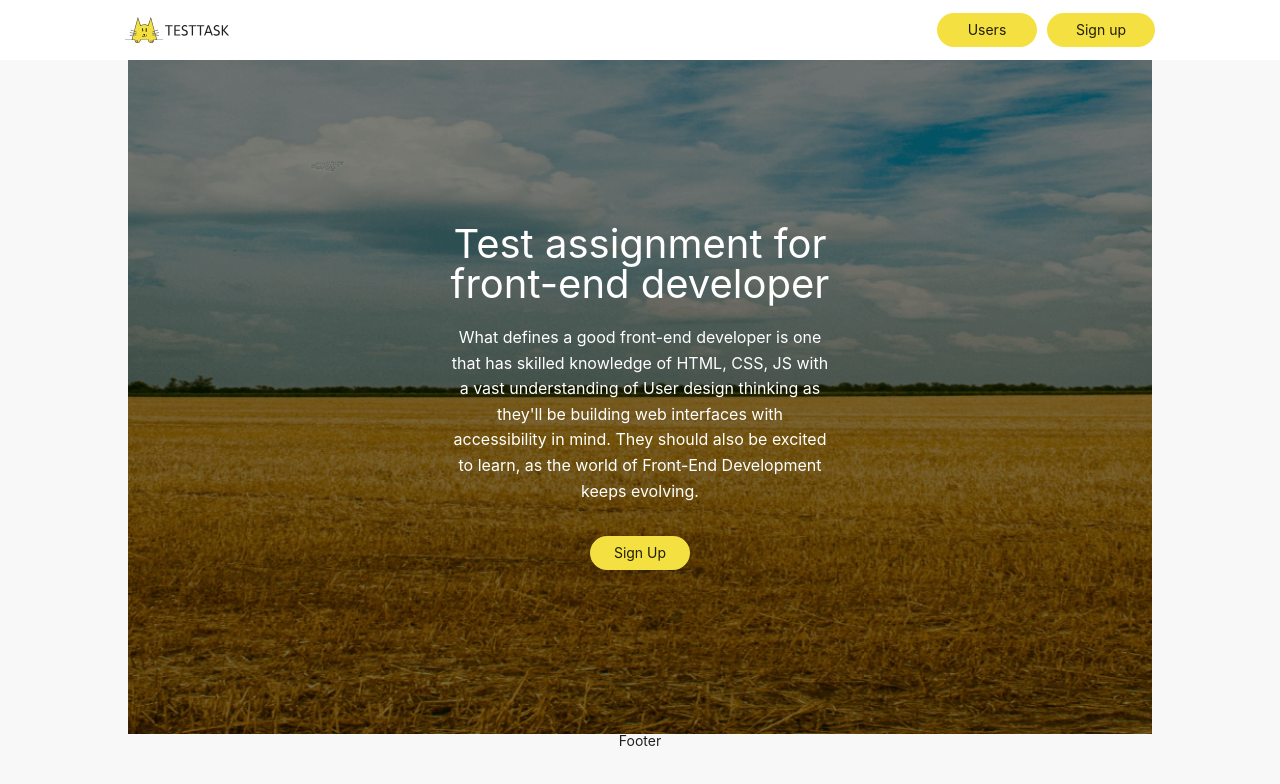
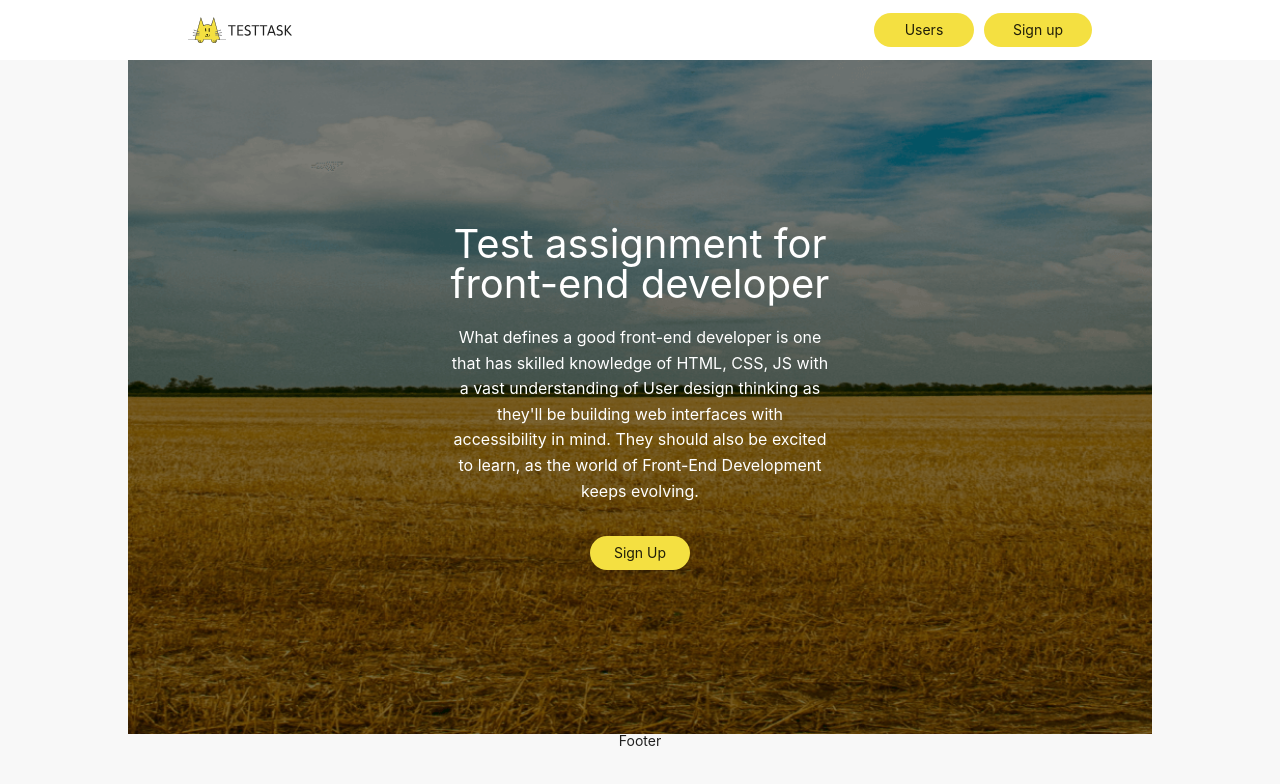
Before and after one commit to dburdin/test-abz, a React (Vite) app: page / in a window 1280 px wide. Shown: the top 784 px of the page. Built offline with nearby package versions, Linux system fonts and the light colour scheme.

Commit message:
fixes of media requests

```diff
--- a/src/components/Header/Header.module.scss
+++ b/src/components/Header/Header.module.scss
@@ -1,4 +1,4 @@
-@import "../../styles/mixins.scss";
+@import "../../styles/utils/mixins.scss";
 
 .header {
   position: fixed;
@@ -33,6 +33,14 @@
 
 @media (min-width: 1025px) {
   .headerContainer {
+    width: 1100px;
+    gap: 0;
+  }
+}
+
+@media (min-width: 2560px) {
+  .headerContainer {
+    width: auto;
     max-width: 1170px;
   }
 }
--- a/src/components/Hero/Hero.module.scss
+++ b/src/components/Hero/Hero.module.scss
@@ -1,5 +1,5 @@
-@import "../../styles/colors.scss";
-@import "../../styles/mixins.scss";
+@import "../../styles/utils/colors.scss";
+@import "../../styles/utils/mixins.scss";
 
 .heroContainer {
   padding-top: 40px;
--- a/src/components/Hero/Hero.tsx
+++ b/src/components/Hero/Hero.tsx
@@ -11,7 +11,7 @@ export const Hero = () => {
           with accessibility in mind. They should also be excited to learn, as the world of
           Front-End Development keeps evolving.
         </p>
-        <a className={styles.signUpButton} href="#sign-up">
+        <a className={styles.signUpButton} id="sign-up">
           Sign Up
         </a>
       </div>
--- a/src/main.tsx
+++ b/src/main.tsx
@@ -1,9 +1,8 @@
 import React from "react";
 import ReactDOM from "react-dom/client";
 
-import "./styles/reset.scss";
-import "./styles/base.scss";
-import "./styles/index.scss";
+import "./styles/base/reset.scss";
+import "./styles/base/general.scss";
 
 import { App } from "./components/App.tsx";
 
--- a/src/styles/base.scss
+++ /dev/null
@@ -1,37 +0,0 @@
-p {
-  font-weight: 400;
-  font-size: 16px;
-  line-height: 1.6;
-  text-align: center;
-}
-h1 {
-  font-weight: 400;
-  font-size: 40px;
-  line-height: 1;
-  text-align: center;
-}
-
-.global-container {
-  margin: 0 auto;
-  padding: 0 10px;
-}
-
-@media (min-width: 768px) {
-  .global-container {
-    padding: 0 32px;
-  }
-}
-
-@media (min-width: 1024px) {
-  .global-container {
-    width: 1024px;
-    padding: 0 70px;
-  }
-}
-
-@media (min-width: 2560px) {
-  .global-container {
-    width: 1170px;
-    padding: 0;
-  }
-}
--- a/src/styles/index.scss
+++ b/src/styles/base/general.scss
@@ -1,5 +1,5 @@
 @import url("https://fonts.googleapis.com/css2?family=Nunito&family=Oswald&display=swap");
-@import "./colors.scss";
+@import "../utils/colors.scss";
 
 body {
   font-family: -apple-system, BlinkMacSystemFont, "Nunito", "Segoe UI", "Roboto", "Oxygen", "Ubuntu",
@@ -15,3 +15,35 @@ body {
   // for fixed header
   padding-top: 60px;
 }
+
+p {
+  font-weight: 400;
+  font-size: 16px;
+  line-height: 1.6;
+  text-align: center;
+}
+h1 {
+  font-weight: 400;
+  font-size: 40px;
+  line-height: 1;
+  text-align: center;
+}
+
+.global-container {
+  margin: 0 auto;
+  padding: 0 10px;
+
+  @media (min-width: 768px) {
+    padding: 0 32px;
+  }
+
+  @media (min-width: 1024px) {
+    max-width: 1024px;
+    padding: 0 60px;
+  }
+
+  @media (min-width: 2560px) {
+    max-width: 1170px;
+    padding: 0;
+  }
+}
--- a/src/styles/mixins.scss
+++ b/src/styles/utils/mixins.scss
@@ -1,4 +1,4 @@
-@import "./colors";
+@import "./colors.scss";
 
 @mixin button {
   display: inline-flex;
```
Also changed, not shown: src/styles/base/reset.scss (renamed from src/styles/reset.scss), src/styles/utils/colors.scss (renamed from src/styles/colors.scss).
